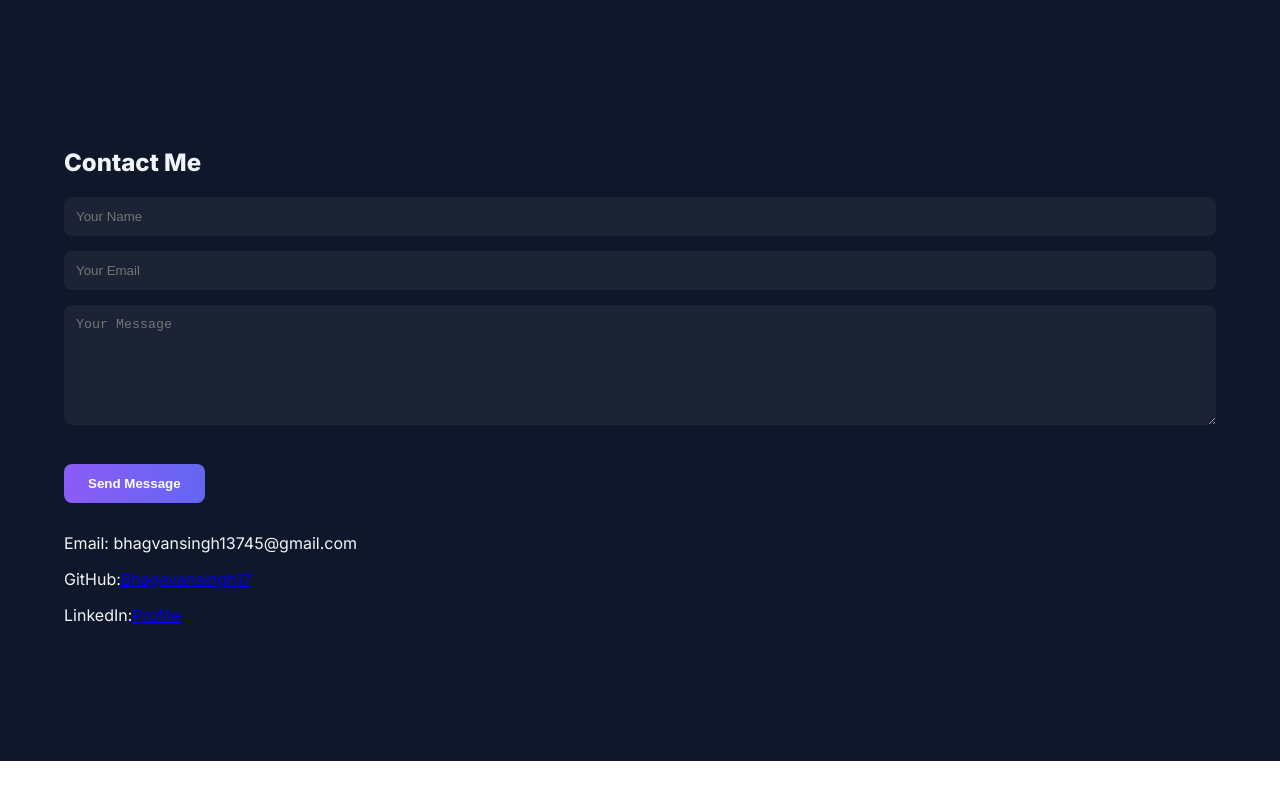
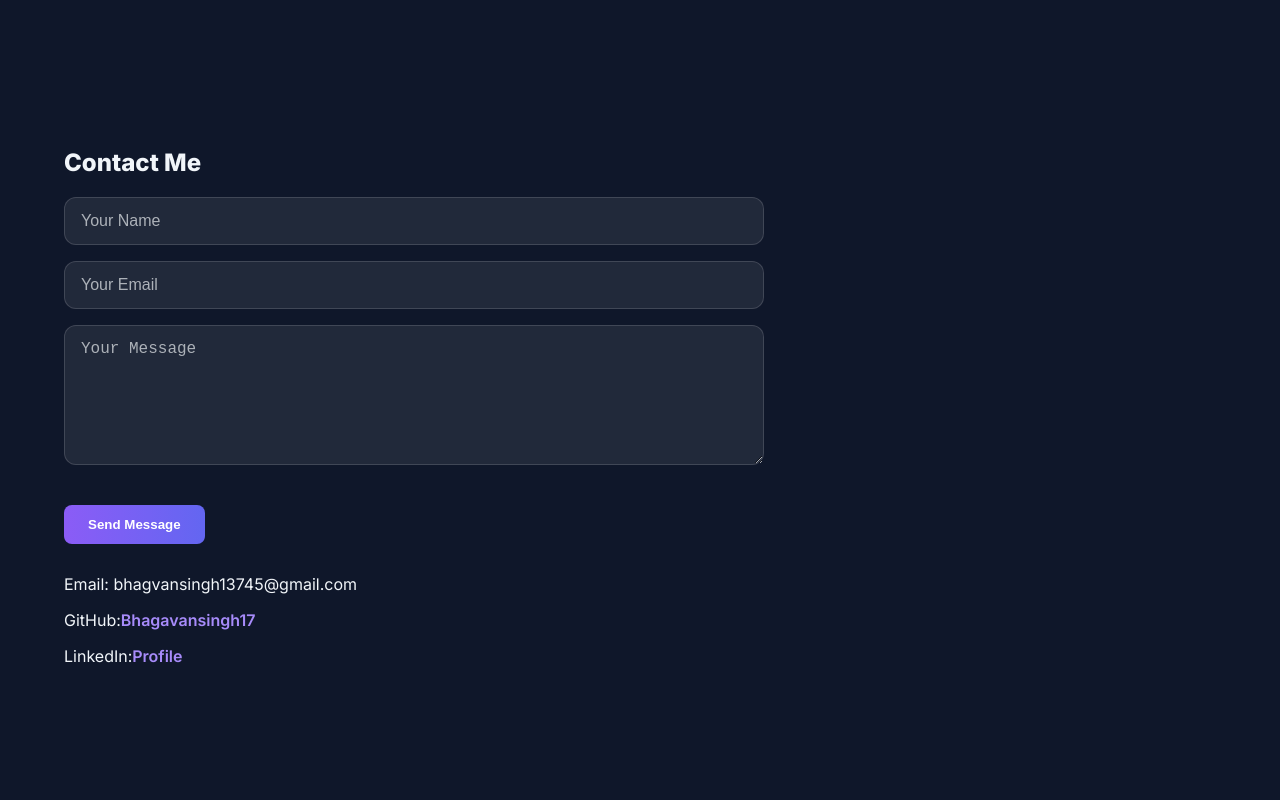
Before and after one commit to Bhagavansingh17/bhagavan-portfolio, a React (Create React App) app: page / in a window 1280 px wide. Shown: the part 2764-3564 px from the top of the page. Before the commit the page ends 3525 px from the top, so only its background shows below. Built offline with nearby package versions, Linux system fonts and the light colour scheme.

Commit message:
Improve contact form contrast

```diff
--- a/src/App.css
+++ b/src/App.css
@@ -230,3 +230,50 @@
     display: flex;
   }
 }
+/* ===== Contact Form (Readable + Premium) ===== */
+form {
+  max-width: 700px;
+}
+
+input, textarea {
+  width: 100%;
+  padding: 14px 16px;
+  margin-bottom: 16px;
+  border-radius: 12px;
+  border: 1px solid rgba(255,255,255,0.14);
+  outline: none;
+
+  /* Better contrast */
+  background: rgba(255, 255, 255, 0.08);
+  color: #f8fafc;
+
+  font-size: 16px;
+  transition: 0.25s ease;
+}
+
+input::placeholder,
+textarea::placeholder {
+  color: rgba(248, 250, 252, 0.65);
+}
+
+input:focus, textarea:focus {
+  border-color: rgba(139, 92, 246, 0.75);
+  box-shadow: 0 0 0 4px rgba(139, 92, 246, 0.18);
+  background: rgba(255, 255, 255, 0.10);
+}
+
+textarea {
+  min-height: 140px;
+  resize: vertical;
+}
+
+/* Make links readable too */
+#contact a {
+  color: #a78bfa;
+  text-decoration: none;
+  font-weight: 600;
+}
+
+#contact a:hover {
+  text-decoration: underline;
+}
```
